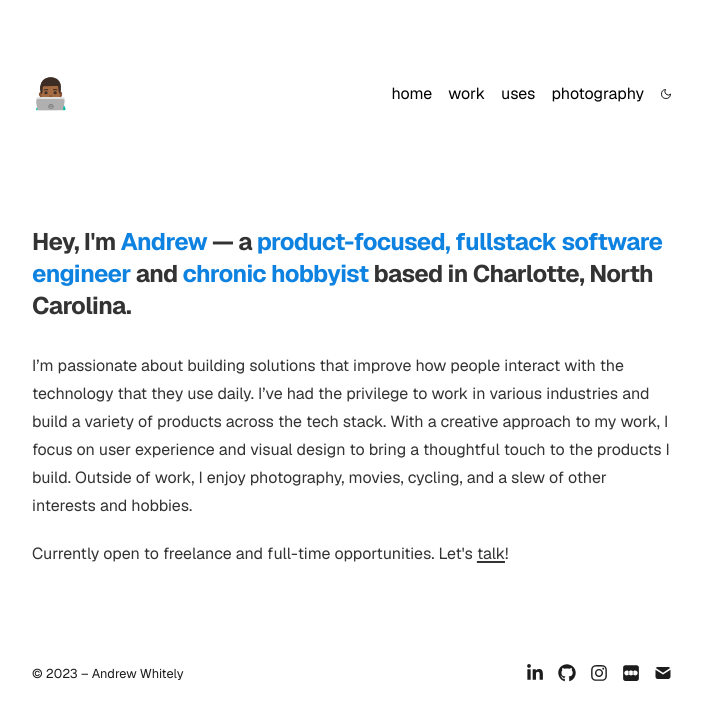
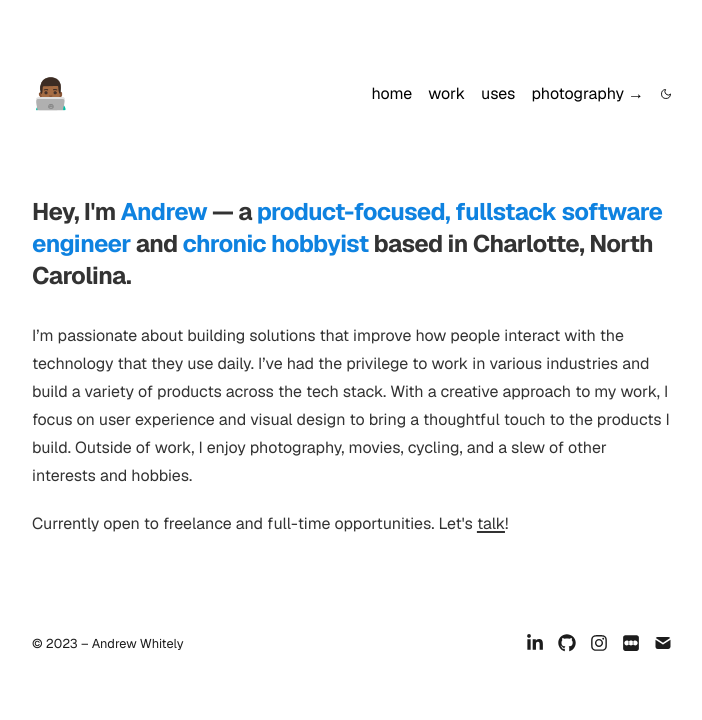
Before and after one commit to minchingtonak/am-works, a Next.js app: page / in a window 1280 px wide. Shown: the top 720 px of the page, without its empty margins (288-990 px from the left). Built offline with nearby package versions, Linux system fonts and the light colour scheme.

Commit message:
update styles

```diff
--- a/app/components/nav.tsx
+++ b/app/components/nav.tsx
@@ -26,8 +26,12 @@ export function Navbar() {
               {name}
             </Link>
           ))}
-          <Link href='https://www.byandrew.xyz' target='_blank'>
-            photography
+          <Link
+            href='https://www.byandrew.xyz'
+            target='_blank'
+            className='align-middle'
+          >
+            photography →
           </Link>
           <ThemeSwitch />
         </div>
--- a/app/components/theme-switch.tsx
+++ b/app/components/theme-switch.tsx
@@ -74,7 +74,7 @@ export const ThemeSwitch: React.FC = () => {
       id='theme-toggle'
       aria-label={`${currentTheme} mode`}
       onClick={toggleTheme}
-      className='flex items-center justify-center transition-opacity duration-300 hover:opacity-90'
+      className='flex items-center align-middle justify-center transition-opacity duration-300 hover:opacity-90'
     >
       {currentTheme === 'dark' ? (
         <p>
--- a/app/global.css
+++ b/app/global.css
@@ -114,7 +114,7 @@ h6 {
 
 .prose > :first-child {
   /* Override removing top margin, causing layout shift */
-  margin-top: 1.25em !important;
+  /* margin-top: 1.25em !important; */
   margin-bottom: 1.25em !important;
 }
 
--- a/app/uses/page.tsx
+++ b/app/uses/page.tsx
@@ -9,8 +9,12 @@ export const metadata: Metadata = {
 export default function Uses() {
   return (
     <section>
-      <div className='text-2xl font-bold'>Uses</div>
+      <div className='text-2xl font-bold fade-in-bottom'>
+        Uses
         <hr className='flex m-auto my-4 opacity-75 dark:opacity-25 w-full' />
+      </div>
+
+      <section className='fade-in-bottom delay-500'>
         {/* Workspace */}
         <h1 className='mb-4 text-2xl font-medium tracking-tight'>Workspace</h1>
         {Products.filter(
@@ -35,7 +39,9 @@ export default function Uses() {
         <hr className='flex m-auto my-4 opacity-75 dark:opacity-25 w-full' />
 
         {/* Photography */}
-      <h1 className='mb-4 text-2xl font-medium tracking-tight'>Photography</h1>
+        <h1 className='mb-4 text-2xl font-medium tracking-tight'>
+          Photography
+        </h1>
         {Products.filter(
           (product, index) => product.category === 'photography'
         ).map((product, index) => (
@@ -59,8 +65,9 @@ export default function Uses() {
 
         {/* Software */}
         <h1 className='mb-4 text-2xl font-medium tracking-tight'>Software</h1>
-      {Products.filter((product, index) => product.category === 'software').map(
-        (product, index) => (
+        {Products.filter(
+          (product, index) => product.category === 'software'
+        ).map((product, index) => (
           <div key={index} className='flex flex-col'>
             <div className='w-full flex justify-between items-baseline'>
               <span className='text-black dark:text-white font-medium tracking-tight block group transition-opacity duration-200'>
@@ -75,8 +82,7 @@ export default function Uses() {
             </div>
             <p className='prose prose-neutral dark:prose-invert pt-3'></p>
           </div>
-        )
-      )}
+        ))}
 
         <hr className='flex m-auto my-4 opacity-75 dark:opacity-25 w-full' />
 
@@ -100,8 +106,9 @@ export default function Uses() {
             </div>
           )
         )}
+      </section>
 
-      <div className='space-y-6'></div>
+      {/* <div className='space-y-6'></div> */}
     </section>
   );
 }
```
Lines whose indentation alone changed are shown as unchanged.
